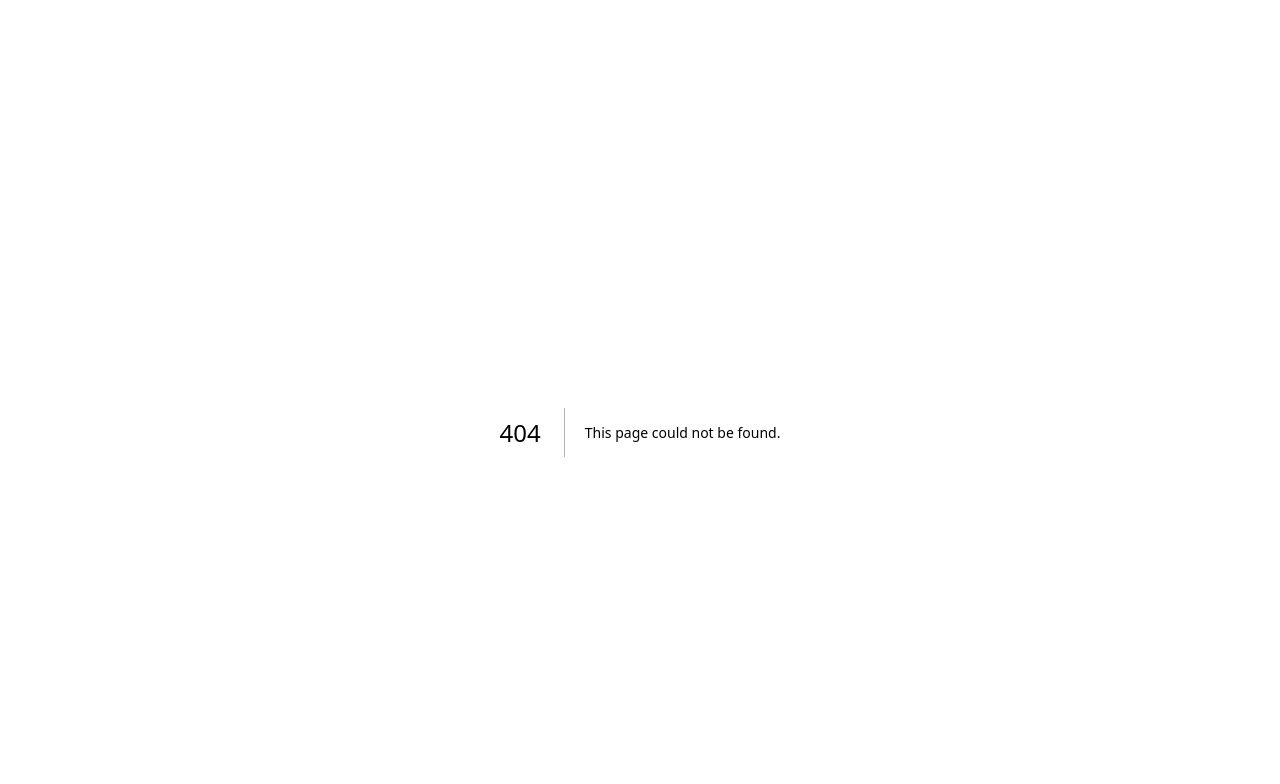
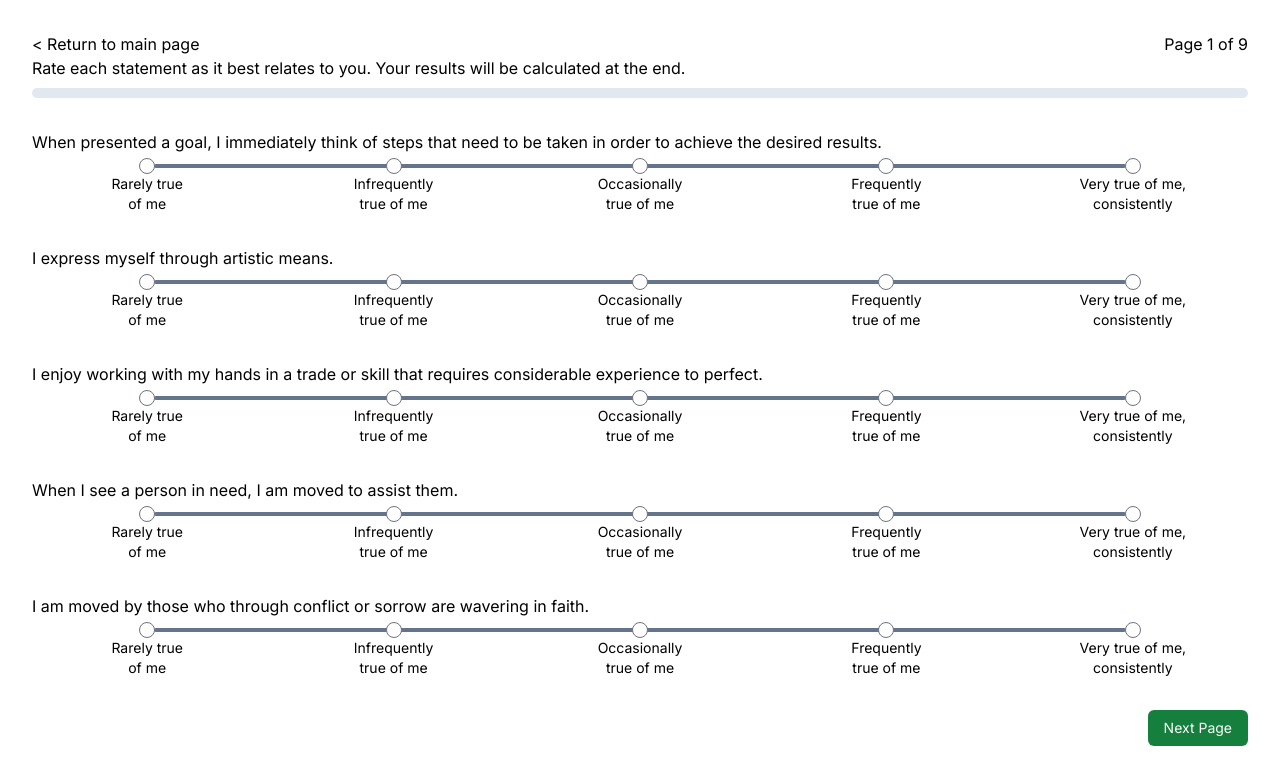
Before and after one commit to gsbullmer/spiritual-gifts-survey, a Next.js app: page /survey in a window 1280 px wide. Before the commit this address had no page. Shown: the top 784 px of the page. Built offline with nearby package versions, Linux system fonts and the light colour scheme.

Commit message:
feat: initial function of survey page

```diff
--- /dev/null
+++ b/src/app/survey/page.tsx
@@ -0,0 +1,109 @@
+"use client";
+
+import Link from "next/link";
+import { useState } from "react";
+import { LikertScale, Questions } from "./data";
+import { useRouter } from "next/navigation";
+
+const Survey = () => {
+
+  const [page, setPage] = useState(1);
+  const pageSize = 5;
+  const maxPage = Math.ceil(Questions.length / pageSize);
+
+  let responses: { [index: string]: any } = {},
+  setResponses: Function = () => {};
+  [responses, setResponses] = useState({});
+
+  const router = useRouter();
+
+  function handleNextPage() {
+    setPage(page + 1);
+  }
+
+  function handlePrevPage() {
+    setPage(page - 1);
+  }
+
+  function handleAnswer(e: any) {
+    setResponses({ ...responses, [e.target.name]: Number(e.target.value) });
+  }
+
+  function handleSubmit() {
+    const totals: { [index: string]: any} = Questions.reduce((pv,cv) => ({...pv, [cv.giftId]: 0}), {});
+    Object.entries(responses).forEach(res => totals[Questions.filter(q => q.id === res[0])[0].giftId] += res[1]);
+    const gifts = Object.entries(totals).sort((a,b) => b[1] - a[1]).map(i => i[0]).slice(0,3);
+    // console.log(gifts.join(","));
+    router.push(`/survey/results?gifts=${gifts.join(",")}`);
+  }
+
+  return (
+    <div className="my-auto">
+      <div className="flex justify-between">
+        <Link href="/">&lt; Return to main page</Link>
+        <p>
+          Page {page} of {maxPage}
+        </p>
+      </div>
+      <p>Rate each statement as it best relates to you. Your results will be calculated at the end.</p>
+
+      <div className="w-full h-2.5 rounded-full bg-slate-200 my-2">
+        <div
+          className="rounded-full h-full bg-blue-700 transition-all"
+          style={{ width: `${(Object.keys(responses).length / Questions.length) * 100}%` }}></div>
+      </div>
+
+      <div>
+        {Questions
+          .filter((v, i) => i >= (page - 1) * pageSize && i < page * pageSize)
+          .map((q) => {
+            return (
+              <div key={`${q.id}`} className="my-8">
+                <p>{q.text}</p>
+                <div className="relative top-2.5 mx-auto w-4/5 h-1 rounded-full bg-slate-500"></div>
+                <fieldset onChange={handleAnswer} id={q.id} className="w-full flex gap-4">
+                  {LikertScale.map((item, i) => {
+                    return (
+                      <div key={`${q.id}-${i}`} className="w-1/5 flex flex-col items-center">
+                        <input
+                          type="radio"
+                          id={`${q.id}-choice${i}`}
+                          name={q.id}
+                          value={item.value}
+                          className="z-10"
+                          defaultChecked={responses[q.id] === item.value}
+                        />
+                        <label htmlFor={`${q.id}-choice${i}`} className="text-center text-sm whitespace-pre-line">
+                          {item.label}
+                        </label>
+                      </div>
+                    );
+                  })}
+                </fieldset>
+              </div>
+            );
+          })}
+      </div>
+
+      <div className="w-full my-2">
+        {page > 1 && (
+          <button onClick={handlePrevPage} className="rounded-md bg-green-700 py-2 px-4 text-white text-sm flaot-left">
+            Prev Page
+          </button>
+        )}
+        {page < maxPage && (
+          <button onClick={handleNextPage} className="rounded-md bg-green-700 py-2 px-4 text-white text-sm float-right">
+            Next Page
+          </button>
+        )}
+        {page === maxPage && Object.keys(responses).length === Questions.length && (
+          <button onClick={handleSubmit} className="rounded-md bg-green-700 py-2 px-4 text-white text-sm float-right">
+            Submit Answers
+          </button>
+        )}
+      </div>
+    </div>
+  );
+};
+
+export default Survey;
```
